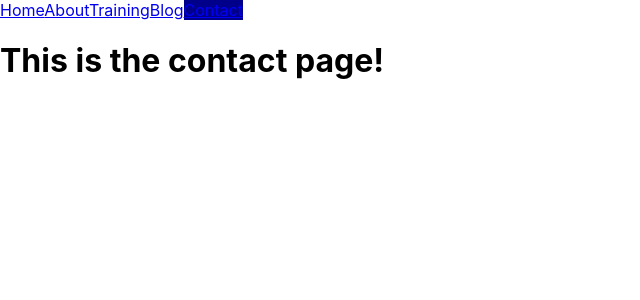
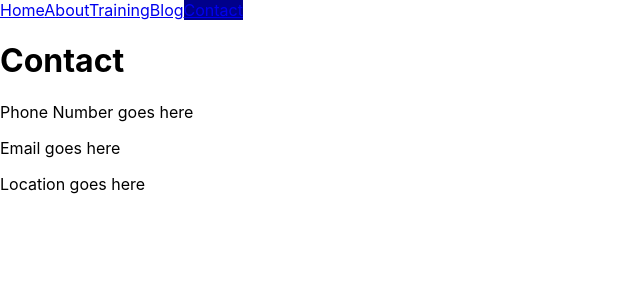
Before and after one commit to MonksAndNinjas/Monks-and-Ninjas-React-App, a React (Create React App) app in the folder client/: page /contact in a window 1280 px wide. Shown: the top 300 px of the page, without its empty margins (0-640 px from the left). Built offline with nearby package versions, Linux system fonts and the light colour scheme.

Commit message:
added to Contact.js in /src; contact information in p tags

```diff
--- a/client/src/Contact.js
+++ b/client/src/Contact.js
@@ -3,7 +3,13 @@ import React from 'react';
 class Contact extends React.Component {
   render() {
     return (
-      <h1>This is the contact page!</h1>
+      <div>
+        <h1>Contact</h1>
+
+        <p>Phone Number goes here</p>
+        <p>Email goes here</p>
+        <p>Location goes here</p>
+      </div>
     )
   }
 }
```
